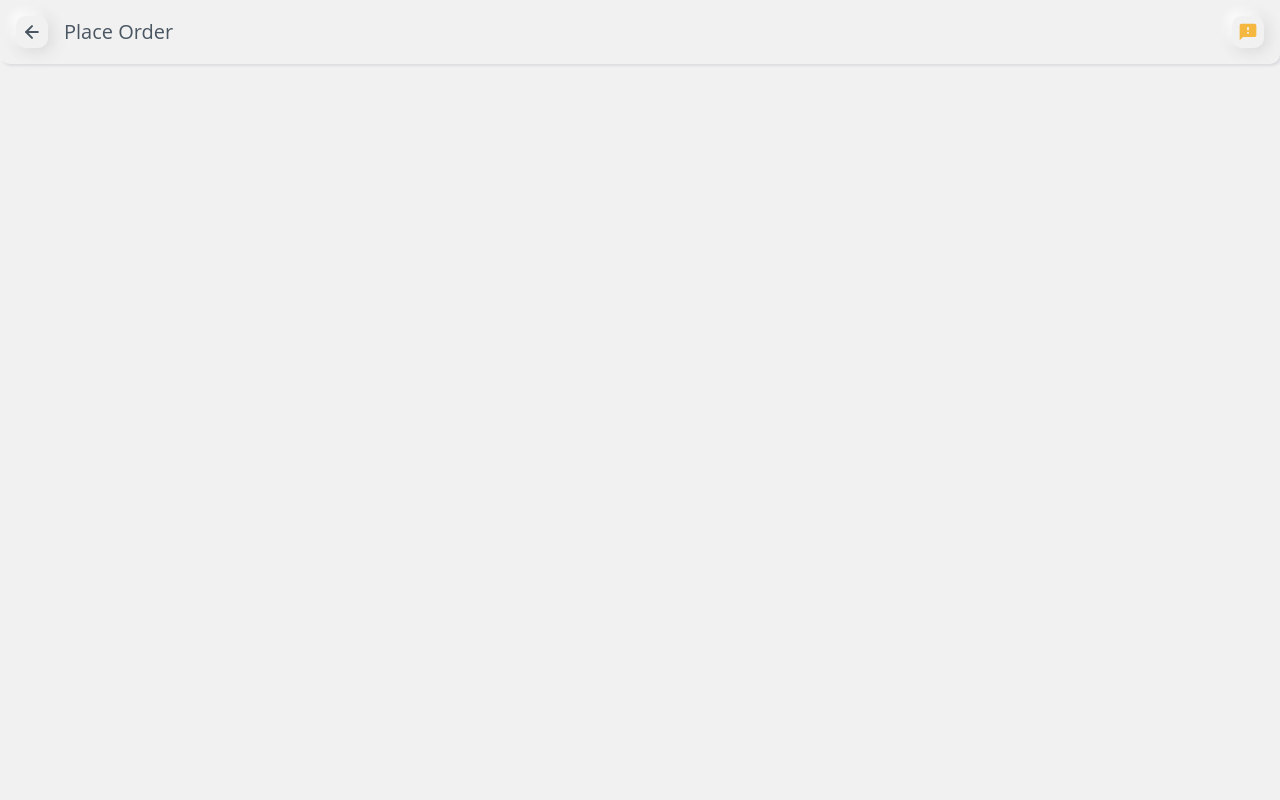
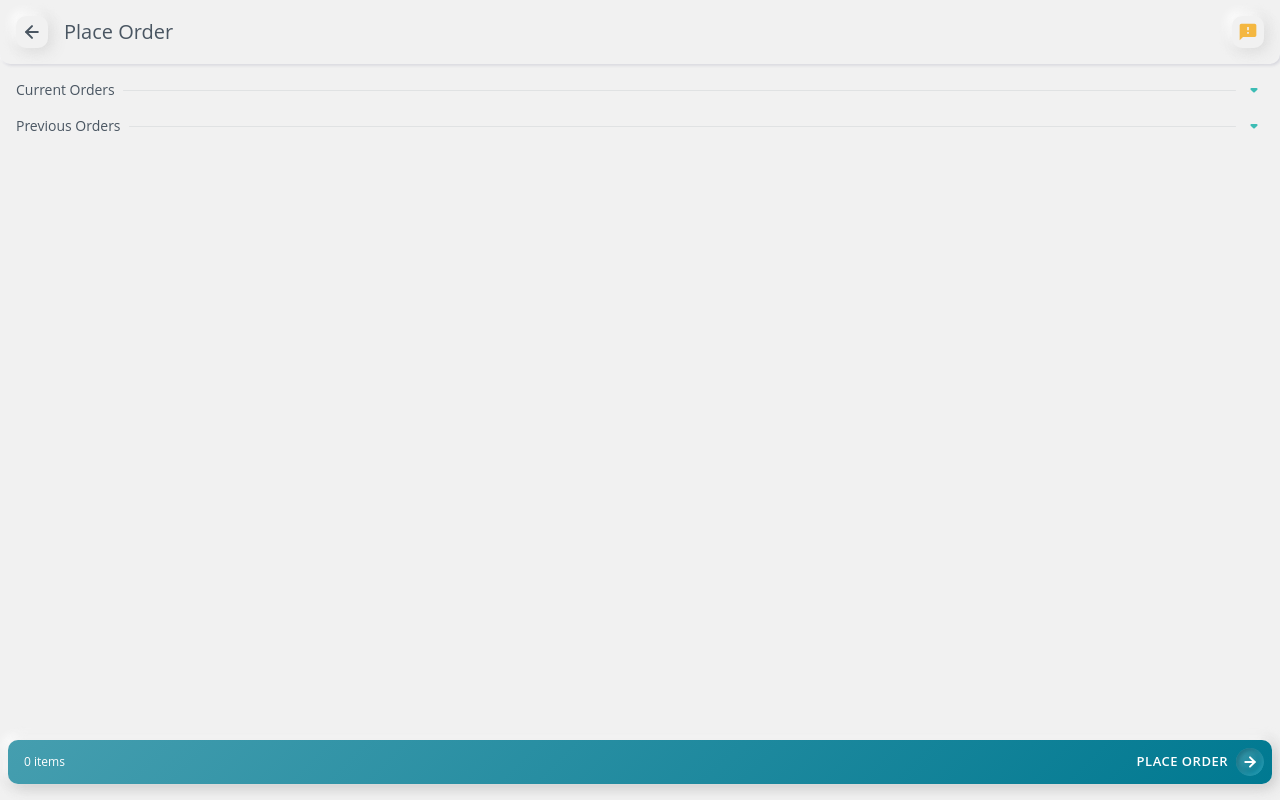
Before and after one commit to pmfoysal/sacred-earth-cafe, a React (Vite) app: page /orders in a window 1280 px wide. Built offline with nearby package versions, Linux system fonts and the light colour scheme; a web font is replaced by a local one.

Commit message:
Orders - All Components Added

```diff
--- /dev/null
+++ b/src/components/common/cartItem.jsx
@@ -0,0 +1,42 @@
+import { useDispatch } from 'react-redux';
+import plus from '../../assets/icons/plus.svg';
+import minus from '../../assets/icons/minus.svg';
+import safety from '../../assets/icons/safety.svg';
+import { updateQuantity } from '../../redux/features/orders';
+
+export default function CartItem({ id, name, price, quantity, type = '' }) {
+   const dispatch = useDispatch();
+
+   function increaseQuantity() {
+      dispatch(updateQuantity({ id, factor: 1 }));
+   }
+
+   function decreaseQuantity() {
+      dispatch(updateQuantity({ id, factor: -1 }));
+   }
+
+   return (
+      <div className='grid grid-cols-[auto_1fr_auto] gap-2 items-center w-full'>
+         <img src={safety} alt='Safety' className='h-4 w-auto' />
+         <div>
+            <h1 className='text-sm text-[#4A5662]'>{name}</h1>
+            <h1 className='text-[12px] text-[#727272]'>
+               $<span className='font-[500]'>{price}</span>
+            </h1>
+         </div>
+         {type !== 'confirmed' ? (
+            <div className='cart-buttons'>
+               <button onClick={decreaseQuantity} className='cart-button'>
+                  <img src={minus} alt='Remove' className='w-[10px] h-auto' />
+               </button>
+               <span className='flex items-center justify-center text-[#4A5662] text-[13px] font-[500]'>{quantity}</span>
+               <button onClick={increaseQuantity} className='cart-button'>
+                  <img src={plus} alt='Add' className='w-[10px] h-auto' />
+               </button>
+            </div>
+         ) : (
+            <h1 className='text-[#4A5662] font-[500] text-[13px] pr-4'>{quantity}</h1>
+         )}
+      </div>
+   );
+}
--- a/src/components/common/foodsAccordion.jsx
+++ b/src/components/common/foodsAccordion.jsx
@@ -5,14 +5,21 @@ export default function FoodsAccordion({ title, children, className }) {
    const content = useRef();
    const [isOpen, setIsOpen] = useState(true);
 
+   function hasChildren() {
+      if (Array.isArray(children)) return children.length;
+      return children;
+   }
+
    return (
       <section className={`px-4 py-2 flex flex-col foods-accordion ${isOpen ? 'gap-4' : 'gap-0'}`}>
          <Title name={title} isOpen={isOpen} setIsOpen={setIsOpen} />
-         <article className='foods-container' style={{ height: `${isOpen ? content.current?.offsetHeight : 0}px` }}>
-            <div className={className} ref={content}>
-               {children}
-            </div>
-         </article>
+         {hasChildren() ? (
+            <article className='foods-container' style={{ height: `${isOpen ? content.current?.offsetHeight : 0}px` }}>
+               <div className={className} ref={content}>
+                  {children}
+               </div>
+            </article>
+         ) : null}
       </section>
    );
 }
--- a/src/components/home/footer.jsx
+++ b/src/components/home/footer.jsx
@@ -1,13 +1,15 @@
-import { useDispatch } from 'react-redux';
 import book from '../../assets/icons/book.svg';
 import shopping from '../../assets/icons/cart.svg';
 import thunder from '../../assets/icons/thunder.svg';
 import { Link, useLocation } from 'react-router-dom';
+import { useDispatch, useSelector } from 'react-redux';
 import { setCategory } from '../../redux/features/filter';
+import { selectCurrentOrders } from '../../redux/selectors/orders';
 
 export default function Footer() {
    const dispatch = useDispatch();
    const { pathname } = useLocation();
+   const orders = useSelector(selectCurrentOrders);
 
    function isActive(path) {
       return pathname === path;
@@ -21,8 +23,13 @@ export default function Footer() {
          <Link to='/' className={`footer-button ${isActive('/') ? 'active' : ''}`} onClick={() => dispatch(setCategory(2))}>
             <img src={book} alt='Book' />
          </Link>
-         <Link to='/orders' className={`footer-button ${isActive('/orders') ? 'active' : ''}`}>
+         <Link to='/orders' className={`footer-button relative ${isActive('/orders') ? 'active' : ''}`}>
             <img src={shopping} alt='Shopping' />
+            {orders?.length ? (
+               <span className='absolute right-0 top-0 translate-x-[45%] -translate-y-[45%] h-4 w-4 rounded-full bg-[#EF4B4B] text-white text-[8px] flex items-center justify-center'>
+                  {orders.reduce((count, order) => count + order.quantity, 0)}
+               </span>
+            ) : null}
          </Link>
       </footer>
    );
--- /dev/null
+++ b/src/components/orders/footer.jsx
@@ -0,0 +1,30 @@
+import { useNavigate } from 'react-router-dom';
+import { useDispatch, useSelector } from 'react-redux';
+import right from '../../assets/icons/arrow-right.svg';
+import { setCategory } from '../../redux/features/filter';
+import { confirmOrder } from '../../redux/features/orders';
+import { selectCurrentOrders } from '../../redux/selectors/orders';
+
+export default function Footer() {
+   const dispatch = useDispatch();
+   const navigate = useNavigate();
+   const orders = useSelector(selectCurrentOrders);
+
+   function handleOrder() {
+      if (orders?.length) {
+         dispatch(confirmOrder());
+         dispatch(setCategory(1));
+         navigate('/');
+      }
+   }
+
+   return (
+      <button className='order-footer' onClick={handleOrder}>
+         <span>{orders.reduce((count, order) => count + order.quantity, 0)} items</span>
+         <div>
+            PLACE ORDER
+            <img src={right} alt='Order' />
+         </div>
+      </button>
+   );
+}
--- a/src/components/orders/header.jsx
+++ b/src/components/orders/header.jsx
@@ -1,3 +1,4 @@
+import { Link } from 'react-router-dom';
 import back from '../../assets/icons/arrow-left.svg';
 import feedback from '../../assets/icons/feedback.svg';
 
@@ -5,14 +6,14 @@ export default function Header() {
    return (
       <nav className='home-header !bg-[#F1F1F1] flex items-center justify-between p-4'>
          <div className='flex items-center gap-4'>
-            <button className='order-header-button'>
+            <Link to='/' className='order-header-button'>
                <img src={back} alt='Back' />
-            </button>
+            </Link>
             <h1 className='text-[#4A5662] font-[500] text-[20px]'>Place Order</h1>
          </div>
-         <button className='order-header-button'>
+         <Link to='/orders' className='order-header-button'>
             <img src={feedback} alt='Feedback' />
-         </button>
+         </Link>
       </nav>
    );
 }
--- a/src/pages/home.jsx
+++ b/src/pages/home.jsx
@@ -5,12 +5,12 @@ import Filter from '../components/home/filter';
 import Footer from '../components/home/footer';
 import Header from '../components/home/header';
 import FoodsWeek from '../components/home/foodsWeek';
+import FoodItem from '../components/common/foodItem';
 import FoodsToday from '../components/home/foodsToday';
 import { selectCategory } from '../redux/selectors/filter';
+import FoodsAccordion from '../components/common/foodsAccordion';
+import { selectSubCategories, selectSubCategoriesByCategory } from '../redux/selectors/categories';
 import { selectFoods, selectFoodsByCategory, selectSubCategoryFoods } from '../redux/selectors/foods';
-import { selectSubCategories, selectSubCategoriesByCategory } from '../redux/selectors/categories';
-import FoodsAccordion from '../components/common/foodsAccordion';
-import FoodItem from '../components/common/foodItem';
 
 export default function Home() {
    const category = useSelector(selectCategory);
--- a/src/pages/orders.jsx
+++ b/src/pages/orders.jsx
@@ -1,15 +1,38 @@
+import { Fragment } from 'react';
 import { useSelector } from 'react-redux';
+import Header from '../components/orders/header';
+import Footer from '../components/orders/footer';
+import CartItem from '../components/common/cartItem';
 import { selectOrders } from '../redux/selectors/orders';
-import Header from '../components/orders/header';
+import FoodsAccordion from '../components/common/foodsAccordion';
 
 export default function Orders() {
    const orders = useSelector(selectOrders);
-   console.log(orders.current);
 
    return (
       <main>
-         <section>
-            <Header />
+         <Header />
+         <section className='pb-20 pt-2'>
+            <FoodsAccordion title='Current Orders' className='flex flex-col gap-4 order-container items-start'>
+               {orders.current?.length ? (
+                  <Fragment>
+                     {orders.current.map((item, index) => (
+                        <CartItem key={`order-${index}`} {...item} />
+                     ))}
+                     <p className='text-[#76DFE5] text-[12px] font-[500] underline underline-offset-2 px-2 pb-1 cursor-pointer '>
+                        Add cooking instruction
+                     </p>
+                  </Fragment>
+               ) : null}
+            </FoodsAccordion>
+            <FoodsAccordion title='Previous Orders' className='flex flex-col gap-4 order-container'>
+               {orders.previous.map((item, index) => (
+                  <CartItem key={`order-${index}`} {...item} type='confirmed' />
+               ))}
+            </FoodsAccordion>
+         </section>
+         <section className='fixed bottom-0 left-0 w-full py-4 px-2 bg-[#f1f1f1] z-10'>
+            <Footer />
          </section>
       </main>
    );
--- a/src/redux/features/orders.js
+++ b/src/redux/features/orders.js
@@ -40,6 +40,7 @@ const orders = createSlice({
             // if the product is found from the previous orders
             else state.previous[index].quantity += cOrder.quantity;
          });
+         state.current = [];
       },
    },
 });
--- a/src/styles/custom.css
+++ b/src/styles/custom.css
@@ -232,3 +232,71 @@ body {
    height: 20px;
    width: auto;
 }
+
+.order-footer {
+   width: 100%;
+   background: linear-gradient(135deg, #459eaf 0%, #007991 100%);
+   box-shadow: -5px 5px 10px rgba(205, 205, 205, 0.2), 5px -5px 10px rgba(205, 205, 205, 0.2),
+      -5px -5px 10px rgba(255, 255, 255, 0.9), 5px 5px 13px rgba(205, 205, 205, 0.9);
+   border-radius: 10px;
+   padding: 8px 8px 8px 16px;
+   display: flex;
+   align-items: center;
+   justify-content: space-between;
+}
+
+.order-footer span {
+   color: #ffffff;
+   font-size: 12px;
+   font-weight: 500;
+}
+
+.order-footer div {
+   display: flex;
+   align-items: center;
+   gap: 8px;
+   font-size: 13px;
+   font-weight: 600;
+   letter-spacing: 0.5px;
+   color: #ffffff;
+}
+
+.order-footer img {
+   height: 28px;
+   width: 28px;
+   border-radius: 5rem;
+   background: linear-gradient(135deg, #459eaf 0%, #007991 100%);
+   box-shadow: inset -2px 2px 4px rgba(28, 111, 128, 0.2), inset 2px -2px 4px rgba(28, 111, 128, 0.2),
+      inset -2px -2px 4px rgba(42, 167, 192, 0.9), inset 2px 2px 5px rgba(28, 111, 128, 0.9);
+   padding: 6px;
+}
+
+.order-container {
+   background: #f1f1f1;
+   box-shadow: inset -3px -3px 7px #ffffff, inset 2px 2px 5px rgba(174, 174, 192, 0.4);
+   border-radius: 10px;
+   padding: 8px;
+}
+
+.cart-buttons {
+   background: #f1f1f1;
+   box-shadow: -5px 5px 10px rgba(221, 221, 224, 0.2), 5px -5px 10px rgba(221, 221, 224, 0.2),
+      -5px -5px 10px rgba(255, 255, 255, 0.9), 5px 5px 13px rgba(221, 221, 224, 0.9);
+   border-radius: 10px;
+   padding: 4px;
+   display: grid;
+   grid-template-columns: auto 1fr auto;
+   min-width: 90px;
+}
+
+.cart-button {
+   background: #f1f1f1;
+   box-shadow: inset -2px 2px 4px rgba(222, 222, 222, 0.2), inset 2px -2px 4px rgba(222, 222, 222, 0.2),
+      inset -2px -2px 4px rgba(255, 255, 255, 0.9), inset 2px 2px 5px rgba(222, 222, 222, 0.9);
+   height: 24px;
+   width: 24px;
+   border-radius: 5rem;
+   display: flex;
+   align-items: center;
+   justify-content: center;
+}
```
